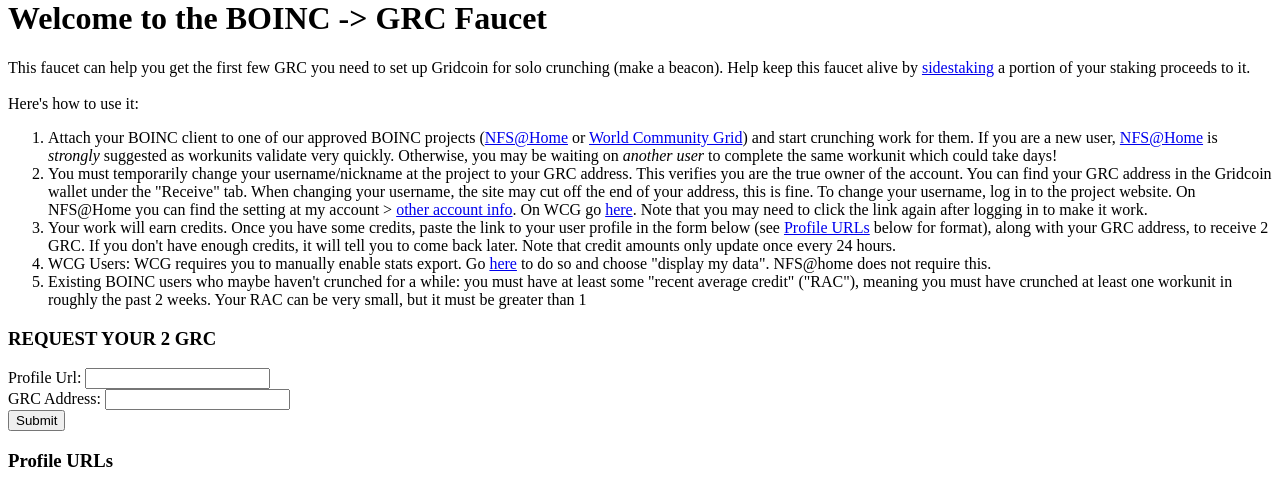
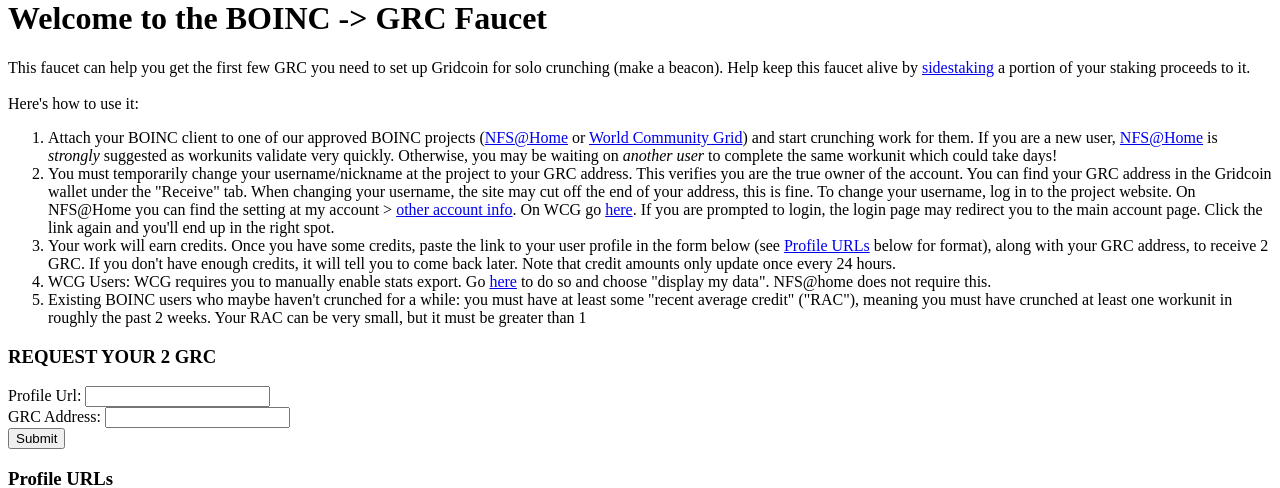
Before and after one commit to makeasnek/ScienceStatsFaucet, a Flask app: template templates/index.html in a window 1280 px wide. Shown: the part 21-509 px from the top of the page. Run offline with Flask 3, Linux system fonts and the light colour scheme; the template is opened without the code that fills it, so the values that code supplies are empty; parts of the project's set-up code (start-up, migrations or seed data) failed here and were passed over.

Commit message:
Improve readability of index.html

```diff
--- a/templates/index.html
+++ b/templates/index.html
@@ -34,7 +34,7 @@
             </li>
             <li>You must temporarily change your username/nickname at the project to your GRC address. This verifies you
                 are the true owner of the account. You can find your GRC address in the Gridcoin wallet under the "Receive" tab. When changing your username, the site may cut off the end of your address, this
-                is fine. To change your username, log in to the project website. On NFS@Home you can find the setting at my account > <a href="https://escatter11.fullerton.edu/nfs/edit_user_info_form.php?&tnow=1690168269&ttok=923919d462068f46acca5e875131413d" target="_blank"> other account info</a>. On WCG go <a href="https://www.worldcommunitygrid.org/ms/viewMyProfile.do" target="_blank">here</a>. Note that you may need to click the link again after logging in to make it work.
+                is fine. To change your username, log in to the project website. On NFS@Home you can find the setting at my account > <a href="https://escatter11.fullerton.edu/nfs/edit_user_info_form.php?&tnow=1690168269&ttok=923919d462068f46acca5e875131413d" target="_blank"> other account info</a>. On WCG go <a href="https://www.worldcommunitygrid.org/ms/viewMyProfile.do" target="_blank">here</a>. If you are prompted to login, the login page may redirect you to the main account page. Click the link again and you'll end up in the right spot.
             </li>
             <li>Your work will earn credits. Once you have some credits, paste the link to your user profile in
                 the form below (see <a href="#profileurls">Profile URLs</a> below for format), along with your GRC address, to receive 2 GRC. If
```
